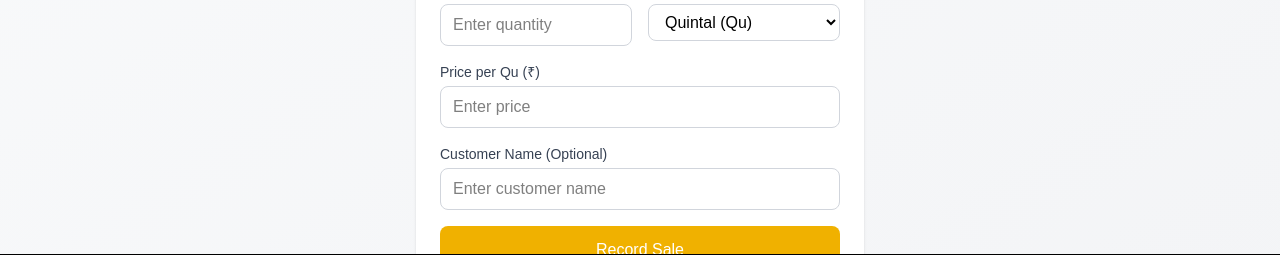
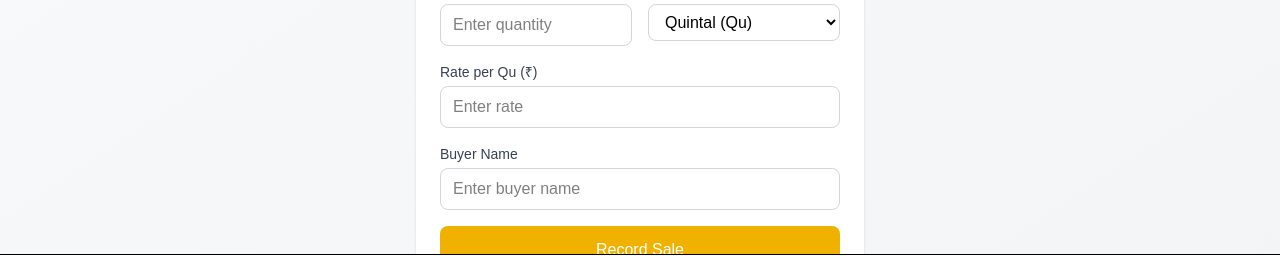
Before and after one commit to salmanmemon7848-hash/Ajmeri-Industries-, a React (Vite) app in the folder client/: page /sales-entry in a window 1280 px wide. Shown: the part 469-729 px from the top of the page. Built offline with nearby package versions, Linux system fonts and the light colour scheme; no server answers; the database is empty.

Commit message:
Fix: Change SalesEntry form fields to match database (buyerName, rate, product)

```diff
--- a/client/src/pages/SalesEntry.jsx
+++ b/client/src/pages/SalesEntry.jsx
@@ -7,11 +7,11 @@ const SalesEntry = () => {
   const [stock, setStock] = useState(null);
   const [formData, setFormData] = useState({
     date: new Date().toISOString().split('T')[0],
-    productType: 'Rice',
+    product: 'Rice',
     quantity: '',
     unit: 'Qu',
-    price: '',
-    customerName: ''
+    rate: '',
+    buyerName: ''
   });
   const [loading, setLoading] = useState(false);
   const [message, setMessage] = useState('');
@@ -44,8 +44,8 @@ const SalesEntry = () => {
       const newData = { ...prev, [name]: value };
 
       // Calculate total amount
-      if ((name === 'quantity' || name === 'price') && newData.quantity && newData.price) {
-        setTotalAmount(parseFloat(newData.quantity) * parseFloat(newData.price));
+      if ((name === 'quantity' || name === 'rate') && newData.quantity && newData.rate) {
+        setTotalAmount(parseFloat(newData.quantity) * parseFloat(newData.rate));
       }
 
       return newData;
@@ -63,7 +63,7 @@ const SalesEntry = () => {
     const dataToSubmit = pendingData || {
       ...formData,
       quantity: parseFloat(formData.quantity),
-      price: parseFloat(formData.price),
+      rate: parseFloat(formData.rate),
       totalAmount
     };
 
@@ -103,13 +103,13 @@ const SalesEntry = () => {
 
   const getAvailableStock = () => {
     if (!stock) return 0;
-    const key = formData.productType.toLowerCase();
+    const key = formData.product.toLowerCase();
     return stock[key]?.quantity || 0;
   };
 
   const getStockUnit = () => {
     if (!stock) return 'Qu';
-    const key = formData.productType.toLowerCase();
+    const key = formData.product.toLowerCase();
     return stock[key]?.unit || 'Qu';
   };
 
@@ -122,7 +122,7 @@ const SalesEntry = () => {
 
       {/* Available Stock Info */}
       <div className="bg-yellow-50 border border-yellow-200 rounded-lg p-4 mb-4">
-        <div className="text-sm text-yellow-600 mb-1">Available {formData.productType} Stock</div>
+        <div className="text-sm text-yellow-600 mb-1">Available {formData.product} Stock</div>
         <div className="text-2xl font-bold text-yellow-800">
           {availableStock} {stockUnit}
         </div>
@@ -169,8 +169,8 @@ const SalesEntry = () => {
         <div>
           <label className="block text-sm font-medium text-gray-700 mb-1">Product Type</label>
           <select
-            name="productType"
-            value={formData.productType}
+            name="product"
+            value={formData.product}
             onChange={handleChange}
             className="w-full px-3 py-2 border border-gray-300 rounded-lg focus:outline-none focus:ring-2 focus:ring-yellow-500"
             required
@@ -214,13 +214,13 @@ const SalesEntry = () => {
         </div>
 
         <div>
-          <label className="block text-sm font-medium text-gray-700 mb-1">Price per {formData.unit} (₹)</label>
+          <label className="block text-sm font-medium text-gray-700 mb-1">Rate per {formData.unit} (₹)</label>
           <input
             type="number"
-            name="price"
-            value={formData.price}
+            name="rate"
+            value={formData.rate}
             onChange={handleChange}
-            placeholder="Enter price"
+            placeholder="Enter rate"
             className="w-full px-3 py-2 border border-gray-300 rounded-lg focus:outline-none focus:ring-2 focus:ring-yellow-500"
             required
             min="0"
@@ -229,14 +229,15 @@ const SalesEntry = () => {
         </div>
 
         <div>
-          <label className="block text-sm font-medium text-gray-700 mb-1">Customer Name (Optional)</label>
+          <label className="block text-sm font-medium text-gray-700 mb-1">Buyer Name</label>
           <input
             type="text"
-            name="customerName"
-            value={formData.customerName}
+            name="buyerName"
+            value={formData.buyerName}
             onChange={handleChange}
-            placeholder="Enter customer name"
+            placeholder="Enter buyer name"
             className="w-full px-3 py-2 border border-gray-300 rounded-lg focus:outline-none focus:ring-2 focus:ring-yellow-500"
+            required
           />
         </div>
 
```
